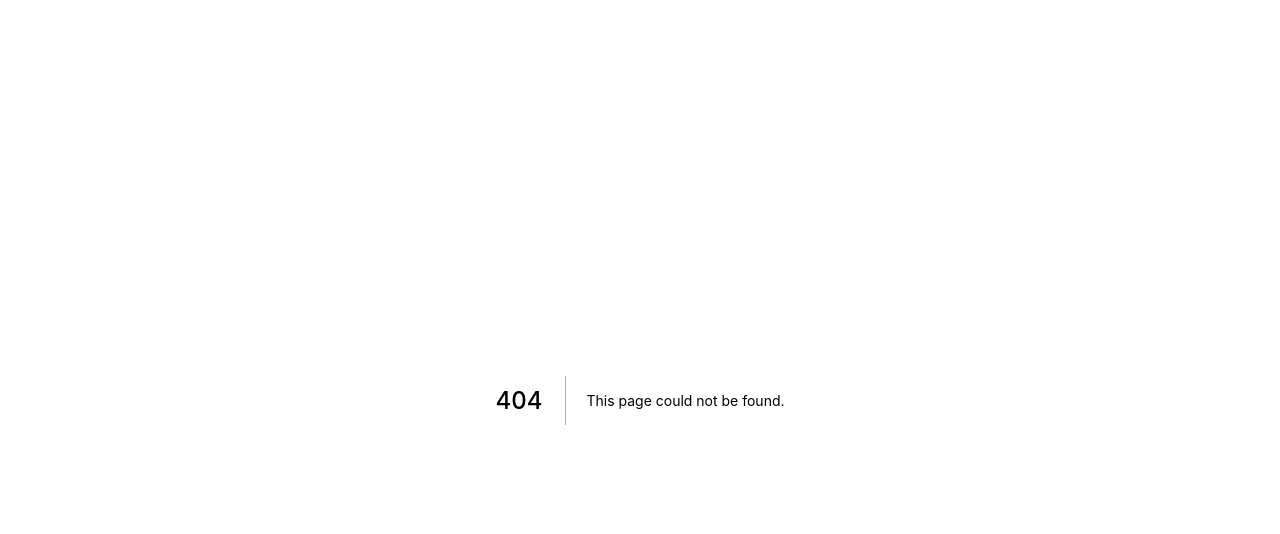
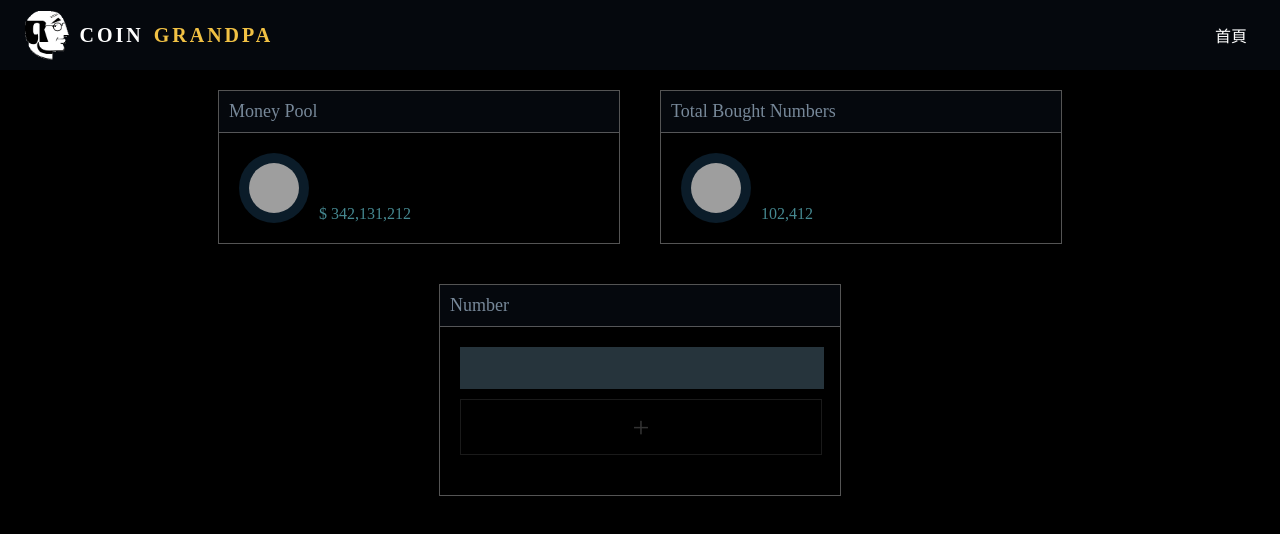
Before and after one commit to CHAOWEICHIU/dApp, a Next.js app: page /play in a window 1280 px wide. Before the commit this address had no page. Shown: the top 534 px of the page. Built offline with nearby package versions, Linux system fonts and the light colour scheme; grey boxes are pictures that could not be loaded.

Commit message:
add pages

```diff
--- a/components/Section.js
+++ b/components/Section.js
@@ -16,13 +16,13 @@ const SectionTitleText = styled.div`
   border-bottom: 1px rgba(120,120,120, 0.7) solid;
 `
 const SectionTextWrapper = styled.div`
-  padding: 20px;
+  ${props => !props.withoutPadding && 'padding: 20px;'}
 `
 
-const Section = ({ sectionTitle, children }) => (
+const Section = ({ sectionTitle, children, withoutPadding }) => (
   <SectionWrapper>
     <SectionTitleText>{sectionTitle}</SectionTitleText>
-    <SectionTextWrapper>
+    <SectionTextWrapper withoutPadding={withoutPadding}>
       {children}
     </SectionTextWrapper>
   </SectionWrapper>
@@ -31,6 +31,11 @@ const Section = ({ sectionTitle, children }) => (
 Section.propTypes = {
   sectionTitle: PropTypes.string.isRequired,
   children: PropTypes.element.isRequired,
+  withoutPadding: PropTypes.bool,
+}
+
+Section.defaultProps = {
+  withoutPadding: false,
 }
 
 export default Section
--- a/package.json
+++ b/package.json
@@ -24,6 +24,7 @@
     "prop-types": "15.6.2",
     "react": "16.5.2",
     "react-dom": "16.5.2",
+    "react-sortable-hoc": "0.8.3",
     "recompose": "0.30.0",
     "solc": "0.4.25",
     "styled-components": "3.4.10",
--- /dev/null
+++ b/pages/play.js
@@ -0,0 +1,161 @@
+import React from 'react'
+import styled from 'styled-components'
+import { SortableContainer, SortableElement, arrayMove } from 'react-sortable-hoc'
+import Layout from '../components/Layout'
+import Section from '../components/Section'
+
+const LineWrapper = styled.div`
+  display: flex;
+  align-items: flex-end;
+`
+
+const EthImg = styled.img`
+  width: 50px;
+  height: 50px;
+  border-radius: 100%;
+  background: #0B1C29;
+  padding: 10px;
+  margin-right: 10px;
+`
+
+const Color = styled.div`
+  color: #458890;
+`
+
+const SectionContainer = styled.div`
+  display: flex;
+  flex-wrap: wrap;
+  justify-content: center;
+`
+
+const NumberLine = styled.div`
+  height: 100px;
+  display: flex;
+  align-items: center;
+  justify-content: center;
+  border: 1px white solid;
+  color: white;
+  cursor: pointer;
+  user-select: none;
+`
+const NumbersContainer = styled.div`
+  display: grid;
+  grid-column-gap: 10px;
+  grid-template-columns: auto auto auto;
+  width: 100%;
+  height: 500px;
+  overflow: scroll;
+`
+
+
+const StyledButton = styled.div`
+  width: calc(100% - 20px);
+  padding: 10px;
+  border: 1px gray solid;
+  display: flex;
+  align-items: center;
+  justify-content: center;
+  margin: 10px 0 20px;
+  font-size: 30px;
+  opacity: ${props => (props.isDisabled ? 0.2 : 1)};
+  cursor: ${props => (props.isDisabled ? 'default' : 'pointer')};
+`
+
+const Input = styled.input`
+  width: 100%;
+  background: rgb(38, 52, 60);
+  color: white;
+  height: 40px;
+  text-decoration: none;
+  outline: none;
+  font-size: 20px;
+  border: transparent;
+`
+
+const SortableItem = SortableElement(({ num }) => <NumberLine>{num}</NumberLine>)
+
+const SortableNumbersContainer = SortableContainer(({ numbers }) => (
+  <NumbersContainer>
+    {numbers.map((value, index) => <SortableItem key={value} num={value} index={index} />)}
+  </NumbersContainer>
+))
+
+class Play extends React.PureComponent {
+  state = {
+    tempNumber: '',
+    numbers: [],
+  }
+
+  onSortEnd({ oldIndex, newIndex }) {
+    const { numbers } = this.state
+    this.setState({
+      numbers: arrayMove(numbers, oldIndex, newIndex),
+    })
+  }
+
+  updateFiled = (key, value) => this.setState({ [key]: value })
+
+  render() {
+    const { numbers, tempNumber } = this.state
+    return (
+      <Layout>
+        <SectionContainer>
+          <Section sectionTitle="Money Pool">
+            <LineWrapper>
+              <EthImg src="static/eth.svg" />
+              <Color>$ 342,131,212</Color>
+            </LineWrapper>
+          </Section>
+          <Section sectionTitle="Total Bought Numbers">
+            <LineWrapper>
+              <EthImg src="static/eth.svg" />
+              <Color>102,412</Color>
+            </LineWrapper>
+          </Section>
+        </SectionContainer>
+
+        <SectionContainer>
+          <Section sectionTitle="Number">
+            <Input
+              type="number"
+              min="0"
+              onChange={e => this.updateFiled('tempNumber', e.target.value)}
+              value={tempNumber}
+            />
+            <StyledButton
+              isDisabled={tempNumber === ''}
+              onClick={() => {
+                if (tempNumber === '') return
+                this.setState({
+                  tempNumber: '',
+                  numbers: [tempNumber, ...numbers],
+                })
+              }}
+            >
+              +
+            </StyledButton>
+            {
+              numbers.length === 0
+                ? null
+                : (
+                  <SortableNumbersContainer
+                    numbers={numbers}
+                    axis="xy"
+                    onSortEnd={this.onSortEnd.bind(this)} /* eslint-disable-line */
+                  />
+                )
+            }
+          </Section>
+          {/* <Section sectionTitle="Range Number">
+            <LineWrapper>
+              <EthImg src="static/eth.svg" />
+              <Color>102,412</Color>
+            </LineWrapper>
+          </Section> */}
+        </SectionContainer>
+      </Layout>
+    )
+  }
+}
+
+export default Play
```
Also changed, not shown: pages/dashboard.js (added, +50 -0 lines), 1 other file (tests, documents, lock files or other folders).
